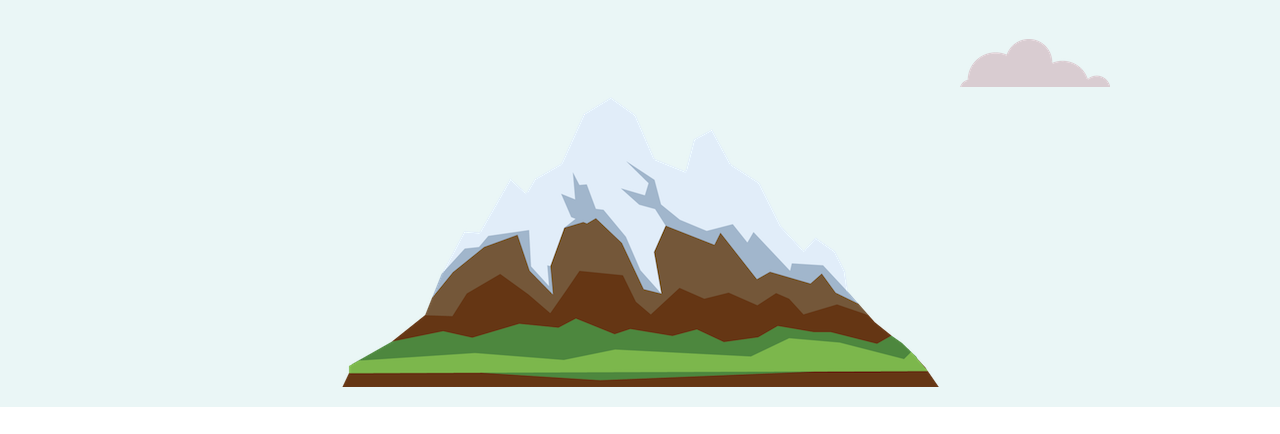
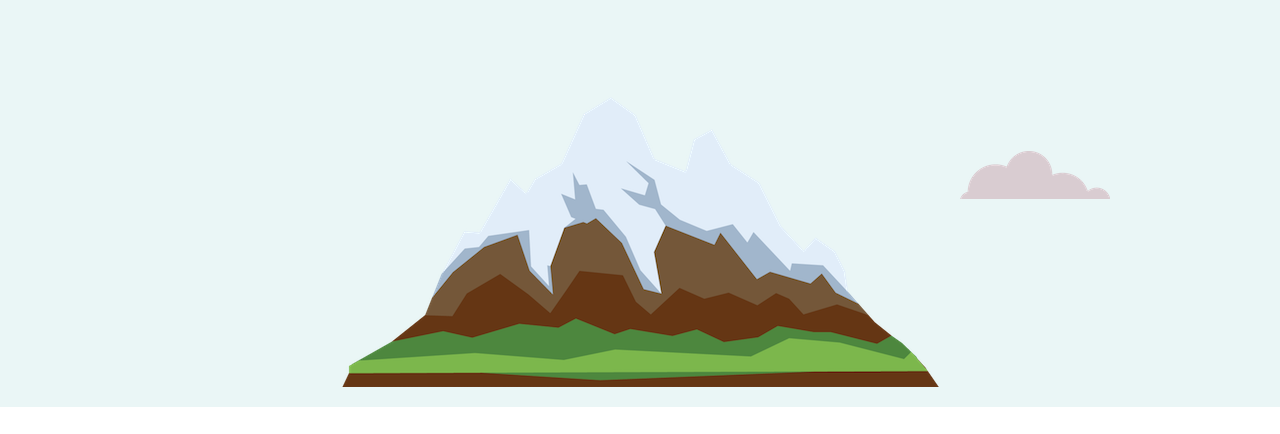
Before and after one commit to Sathvika30/Personal-site, a plain HTML site: page index.html in a window 1280 px wide. Shown: the part 361-795 px from the top of the page. Drawn offline with Linux system fonts and the light colour scheme; a web font is replaced by a local one.

Commit message:
Update styles.css

```diff
--- a/CSS/styles.css
+++ b/CSS/styles.css
@@ -113,7 +113,6 @@ a:hover{
 
 .cloud2 {
   position: absolute;
-	top: 50%;
   bottom: 30%;
 	left:75%;
 }
```
